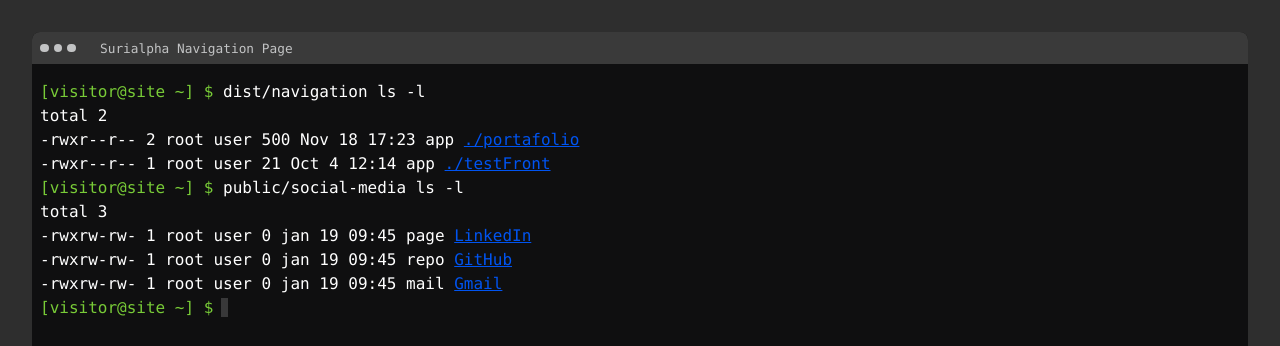
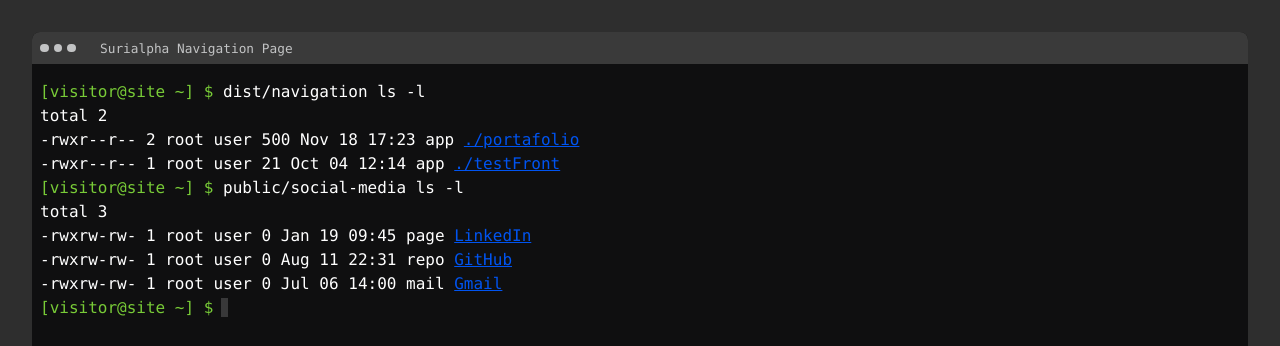
Before and after one commit to Surialpha/mainIndex, a plain HTML site: page index.html in a window 1280 px wide. Shown: the top 346 px of the page. Drawn offline with Linux system fonts and the light colour scheme.

Commit message:
replace of content and adding favicon and background style

```diff
--- a/index.html
+++ b/index.html
@@ -4,8 +4,9 @@
     <meta charset="UTF-8" />
     <meta http-equiv="X-UA-Compatible" content="IE=edge" />
     <meta name="viewport" content="width=device-width, initial-scale=1.0" />
-    <title>Navigation Page</title>
+    <title>Alpha</title>
     <link rel="stylesheet" href="style.css" />
+    <link rel="shortcut icon" href="./vendor/img/meerkat.png" type="image/x-icon">
   </head>
   <body>
     <div class="wrapper">
@@ -25,12 +26,12 @@
           <p><span id="user-command" >[visitor@site ~] $</span> dist/navigation ls -l</p>
           <p>total 2</p>
           <p>-rwxr--r-- 2 root user    500 Nov 18 17:23 app <a href="/portfolio/">./portafolio</a></p>
-          <p>-rwxr--r-- 1 root user    21  Oct 4  12:14 app <a href="/testFront/">./testFront</a></p>
+          <p>-rwxr--r-- 1 root user    21  Oct 04  12:14 app <a href="/testFront/">./testFront</a></p>
           <p><span id="user-command" >[visitor@site ~] $</span> public/social-media ls -l</p>
           <p>total 3</p>
-          <p>-rwxrw-rw- 1 root user    0 jan 19  09:45 page <a target="_blank" href="https://www.linkedin.com/in/surialpha/">LinkedIn</a></p>
-          <p>-rwxrw-rw- 1 root user    0 jan 19  09:45 repo <a target="_blank" href="https://github.com/Surialpha">GitHub</a></p>
-          <p>-rwxrw-rw- 1 root user    0 jan 19  09:45 mail <a target="_blank" href="mailto: sgp1196@gmail.com">Gmail</a></p>
+          <p>-rwxrw-rw- 1 root user    0 Jan 19  09:45 page <a target="_blank" href="https://www.linkedin.com/in/surialpha/">LinkedIn</a></p>
+          <p>-rwxrw-rw- 1 root user    0 Aug 11  22:31 repo <a target="_blank" href="https://github.com/Surialpha">GitHub</a></p>
+          <p>-rwxrw-rw- 1 root user    0 Jul 06  14:00 mail <a target="_blank" href="mailto: sgp1196@gmail.com">Gmail</a></p>
           <p><span id="user-command" >[visitor@site ~] $</span> <span id="blank-space"></span> </p>
       </div>
     </div>
```
